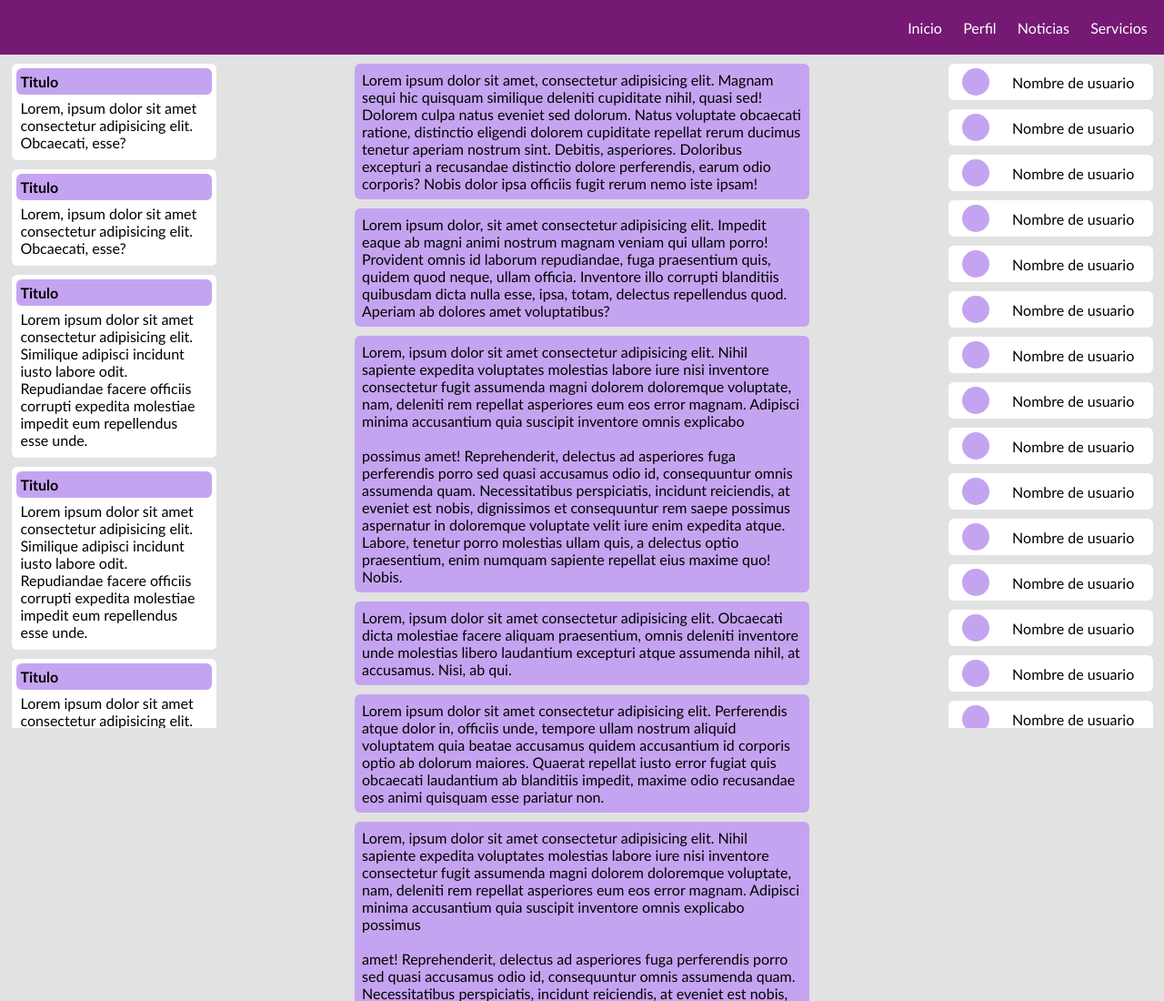
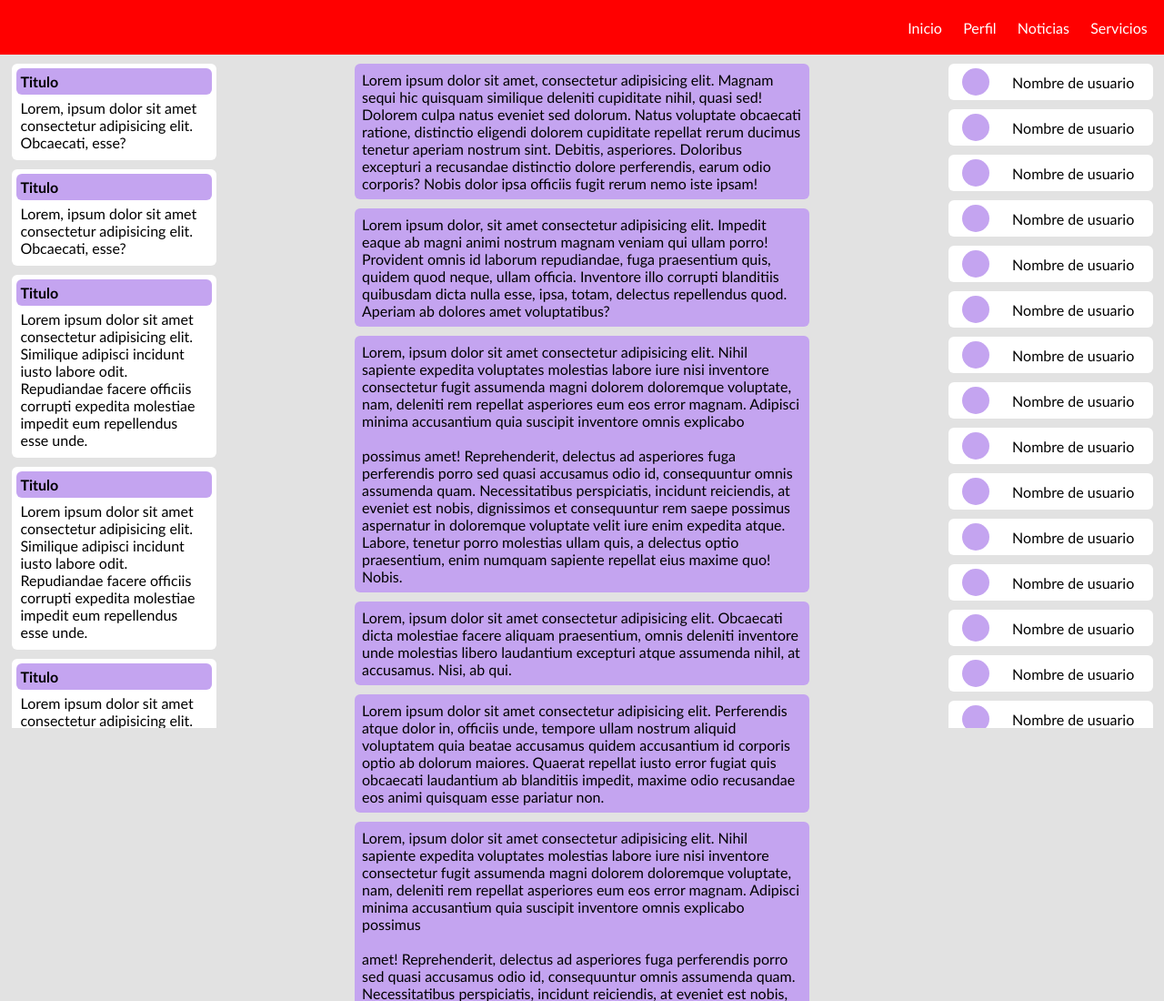
Before and after one commit to EliasYoc/practicando-git, a plain HTML site: page index.html in a window 1280 px wide. Shown: the top 1100 px of the page at 91% size. Drawn offline with Linux system fonts and the light colour scheme.

Commit message:
header rojo

```diff
--- a/estilos.css
+++ b/estilos.css
@@ -11,7 +11,7 @@
 header {
   position: sticky;
   top: 0;
-  background-color: var(--bg-principal);
+  background-color: red;
   height: 60px;
   display: flex;
   flex-direction: row-reverse;
```
